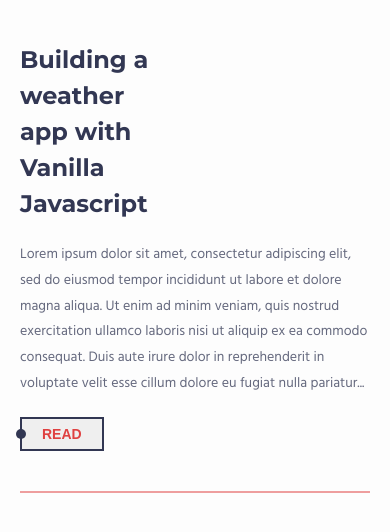
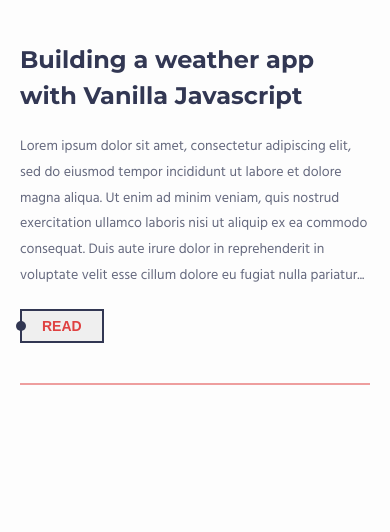
Before and after one commit to drewclem/drewclem.github.io, a Gatsby site: page /blog in a window 390 px wide. Shown: the part 160-692 px from the top of the page. Built offline with nearby package versions, Linux system fonts and the light colour scheme; Gatsby itself is replaced by a stand-in of ours.

Commit message:
the tiniest change ever

```diff
--- a/src/css/styles.css
+++ b/src/css/styles.css
@@ -672,6 +672,11 @@ Blog Styles
   width: 40%;
   line-height: 150%;
 }
+@media(max-width: 768px){
+  .article h3{
+    width: 100%;
+  }
+}
 
 /*-------------------------------------------
 ---------------------------------------------
```
